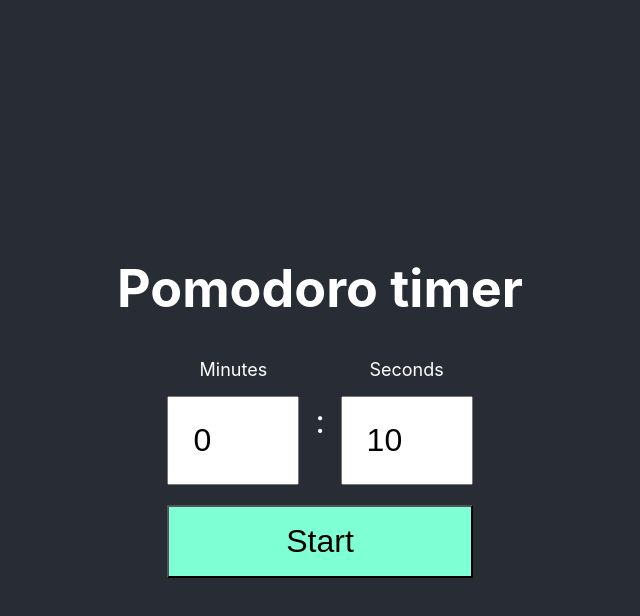
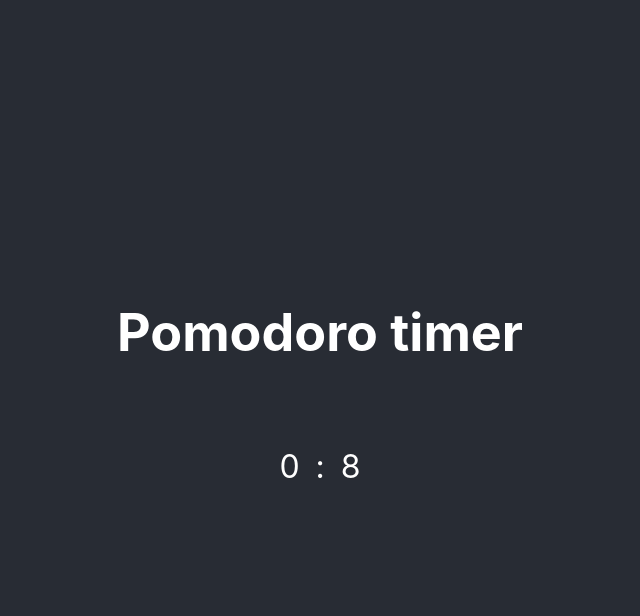
Before and after one commit to elinordin/pomodoro, a React (Create React App) app: page / in a window 1280 px wide. Both pictures are taken after a click on the button "Start". Shown: the top 616 px of the page, without its empty margins (320-960 px from the left). Built offline with nearby package versions, Linux system fonts and the light colour scheme.

Commit message:
Add countdown component and music

```diff
--- a/src/App.css
+++ b/src/App.css
@@ -26,6 +26,7 @@
 .label-input-wrapper {
   display:flex;
   flex-direction: column;
+  font-size: xx-large;
 }
 
 label {
--- a/src/App.js
+++ b/src/App.js
@@ -1,11 +1,11 @@
 import { useState } from 'react';
 import './App.css';
+import Countdown from './components/countdown.jsx'
 import Form from './components/form.jsx'
 
 function App() {
   const [timer, setTimer] = useState({ minutes: '0', seconds: '10' })
   const [isTimerRunning, setIsTimerRunning] = useState(false)
-  const [timeLeft, setTimeLeft] = useState({})
 
   const changeMinutes = (e) => { setTimer({ ...timer, minutes: e.target.value }) }
   const changeSeconds = (e) => { setTimer({ ...timer, seconds: e.target.value }) }
@@ -22,12 +22,12 @@ function App() {
       let diff = countDownDate - now;
       let minutesLeft = Math.floor((diff % (1000 * 60 * 60)) / (1000 * 60));
       let secondsLeft = Math.floor((diff % (1000 * 60)) / 1000);
-      setTimeLeft({ minutes: minutesLeft, seconds: secondsLeft })
+      setTimer({ minutes: minutesLeft, seconds: secondsLeft })
 
       if (diff < 0) {
         clearInterval(timerInterval);
+        setTimer({minutes: '0', seconds: '10'})
         setIsTimerRunning(false)
-        console.log('done')
       }
 
     }, 1000);
@@ -39,7 +39,7 @@ function App() {
       <header className="App-header">
         <h1>Pomodoro timer</h1>
         {isTimerRunning ?
-          <Form timer={timer} changeMinutes={changeMinutes} changeSeconds={changeSeconds} startCountDown={startCountDown} />
+          <Countdown timeLeft={timer} />
           :
           <Form timer={timer} changeMinutes={changeMinutes} changeSeconds={changeSeconds} startCountDown={startCountDown} />
         }
--- /dev/null
+++ b/src/components/countdown.jsx
@@ -0,0 +1,15 @@
+import React from 'react';
+
+function Countdown(props) {
+    return (
+        <div>
+            <div className='input-row'>
+            <p className='label-input-wrapper'>{props.timeLeft.minutes}</p>
+            <p className='colon'>:</p>
+            <p className='label-input-wrapper'>{props.timeLeft.seconds}</p>
+          </div>
+        </div>
+    );
+}
+
+export default Countdown;
--- a/src/components/form.jsx
+++ b/src/components/form.jsx
@@ -6,12 +6,12 @@ function Form(props) {
           <div className='input-row'>
             <div className='label-input-wrapper'>
               <label htmlFor='minutes'>Minutes</label>
-              <input type='number' name='minutes' min='0' defaultValue={props.timer.minutes} onChange={(e) => props.changeMinutes(e)}/>
+              <input type='number' name='minutes' min='0' max='99' defaultValue={props.timer.minutes} onChange={(e) => props.changeMinutes(e)}/>
             </div>
             <p className='colon'>:</p>
             <div className='label-input-wrapper'>
               <label htmlFor='seconds'>Seconds</label>
-              <input type='number' name='seconds' min='1' defaultValue={props.timer.seconds} onChange={(e) => props.changeSeconds(e)}/>
+              <input type='number' name='seconds' min='1' max='99' defaultValue={props.timer.seconds} onChange={(e) => props.changeSeconds(e)}/>
             </div>
           </div>
           <button type='button' className='timer-button' onClick={props.startCountDown}>Start</button>
```
Also changed, not shown: 1 other file (tests, documents, lock files or other folders).
